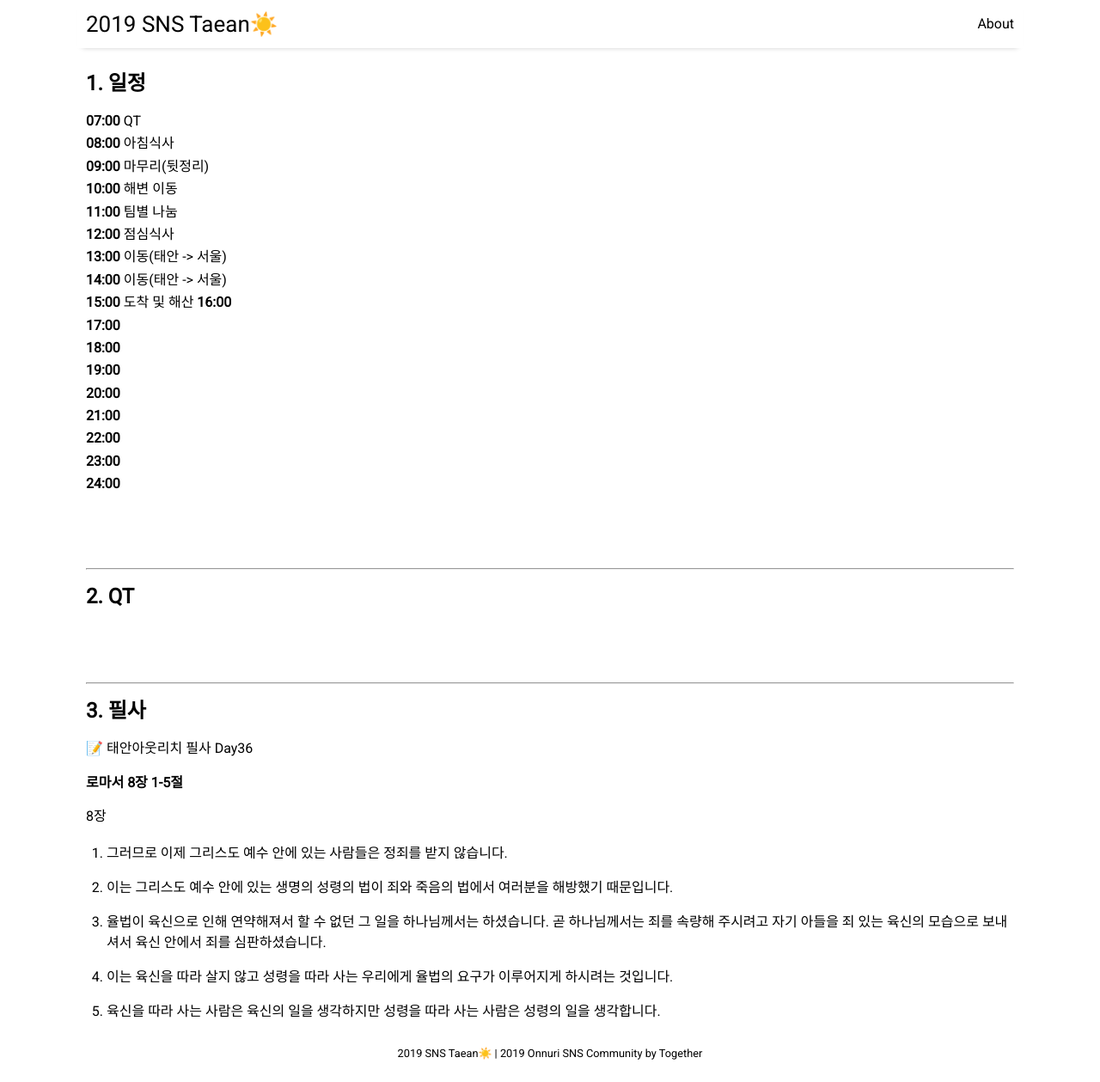
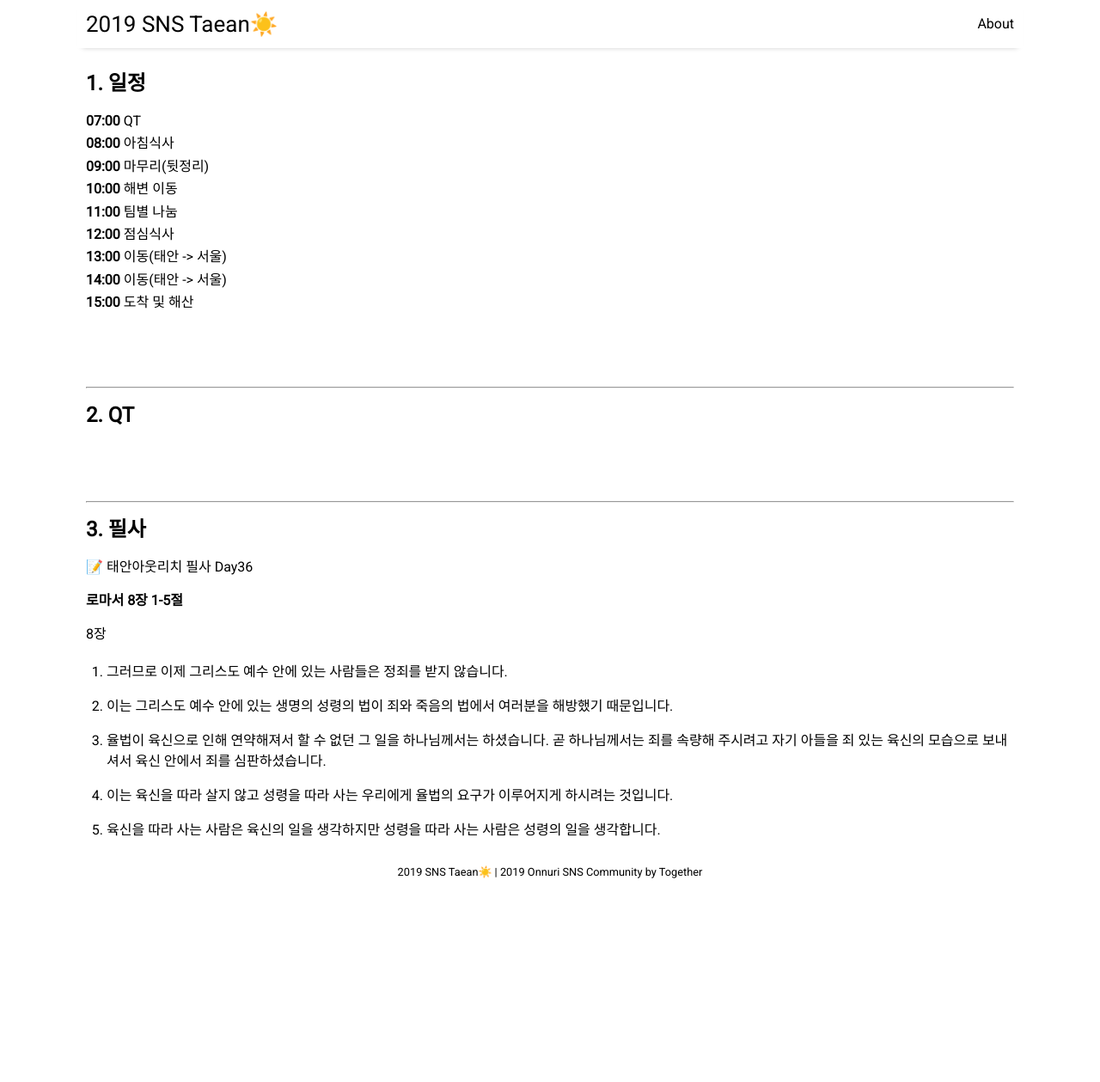
Before and after one commit to taean-outreach/taean-outreach.github.io, a Jekyll site: the page built from _posts/2019-08-02-0817.md, in a window 1280 px wide and 1259 px high. Shown: the whole window at 86% size. Built offline with Jekyll 4.4.1, drawn with Linux system fonts in a browser that asks for light colours; nearby versions of some CDN libraries.

Commit message:
Update 2019-08-02-0817.md

```diff
--- a/_posts/2019-08-02-0817.md
+++ b/_posts/2019-08-02-0817.md
@@ -17,15 +17,6 @@
 **13:00**  이동(태안 -> 서울)
 **14:00**  이동(태안 -> 서울)
 **15:00**  도착 및 해산
-**16:00**
-**17:00**
-**18:00**
-**19:00**
-**20:00**
-**21:00**
-**22:00**
-**23:00**
-**24:00**
 
 <br>
 <br>
```
